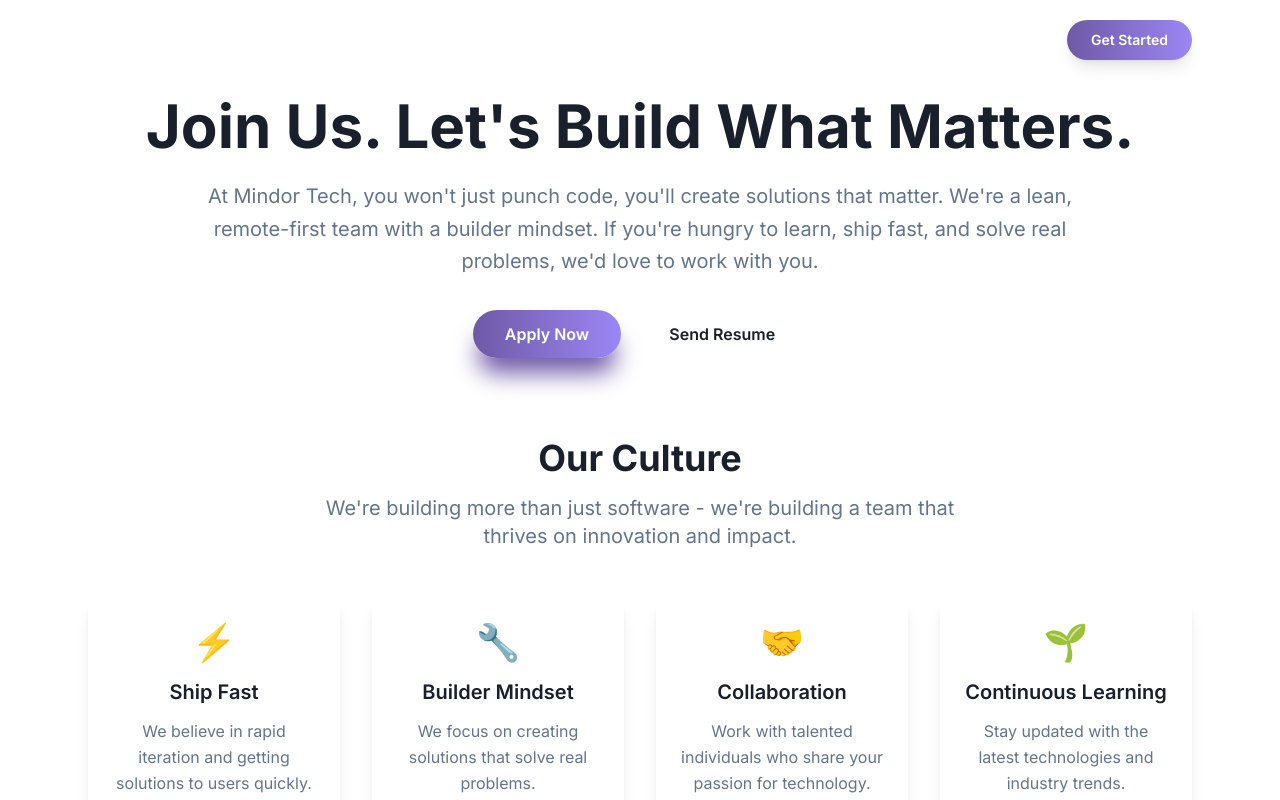
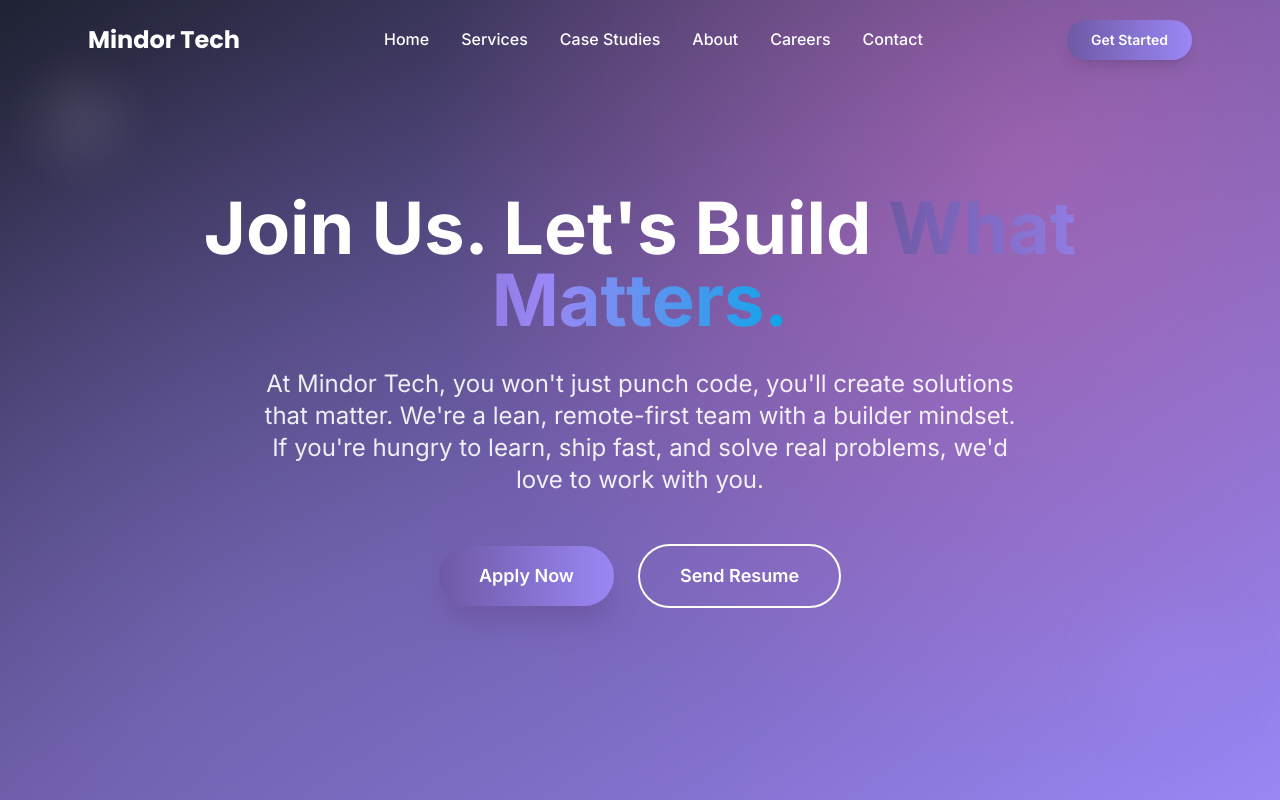
Before and after one commit to rastogi30/Mindor-tech, a React (Vite) app: page /careers in a window 1280 px wide. Shown: the top 800 px of the page. Built offline with nearby package versions, Linux system fonts and the light colour scheme.

Commit message:
minor ui fixes

```diff
--- a/src/components/Navbar.jsx
+++ b/src/components/Navbar.jsx
@@ -1,41 +1,84 @@
 import React, { useState, useEffect } from 'react';
 import { motion } from 'framer-motion';
+import { Link, useLocation } from 'react-router-dom';
 
-const Navbar = ({ scrollToSection }) => {
-  const [isScrolled, setIsScrolled] = useState(false);
+const Navbar = ({ scrollToSection, forceVisible = false }) => {
+  const [isScrolled, setIsScrolled] = useState(forceVisible);
   const [isMobileMenuOpen, setIsMobileMenuOpen] = useState(false);
+  const location = useLocation();
 
   useEffect(() => {
     const handleScroll = () => {
+      if (!forceVisible) {
         setIsScrolled(window.scrollY > 50);
+      }
     };
 
+    const handleClickOutside = (event) => {
+      if (isMobileMenuOpen && !event.target.closest('.mobile-menu-container')) {
+        setIsMobileMenuOpen(false);
+      }
+    };
+
+    // Set initial state based on forceVisible
+    if (forceVisible) {
+      setIsScrolled(true);
+    }
+
+    // Only add scroll listener if not forced visible
+    if (!forceVisible) {
       window.addEventListener('scroll', handleScroll);
-    return () => window.removeEventListener('scroll', handleScroll);
-  }, []);
+    }
+
+    document.addEventListener('click', handleClickOutside);
+
+    return () => {
+      if (!forceVisible) {
+        window.removeEventListener('scroll', handleScroll);
+      }
+      document.removeEventListener('click', handleClickOutside);
+    };
+  }, [isMobileMenuOpen, forceVisible]);
 
   const navLinks = [
-    { href: '#home', text: 'Home' },
-    { href: '#services', text: 'Services' },
-    { href: '#faq', text: 'FAQ' },
-    { href: '#contact', text: 'Contact' },
+    { href: '#home', text: 'Home', isRoute: false },
+    { href: '/services', text: 'Services', isRoute: true },
+    { href: '/case-studies', text: 'Case Studies', isRoute: true },
+    { href: '/about', text: 'About', isRoute: true },
+    { href: '/careers', text: 'Careers', isRoute: true },
+    { href: '#contact', text: 'Contact', isRoute: false },
   ];
 
-  const handleNavClick = (href) => {
-    scrollToSection(href.substring(1));
+  const handleNavClick = (link) => {
+    if (link.isRoute) {
+      // For route links, just close mobile menu
       setIsMobileMenuOpen(false);
+    } else {
+      // For scroll links, check if we're on home page
+      if (location.pathname === '/') {
+        // If on home page, just scroll to section
+        scrollToSection(link.href.substring(1));
+      } else {
+        // If on other page, navigate to home page with hash
+        window.location.href = `/${link.href}`;
+      }
+      setIsMobileMenuOpen(false);
+    }
   };
+
+  // Debug logging
+  console.log('Navbar render:', { forceVisible, isScrolled, className: forceVisible || isScrolled ? 'bg-white/95 backdrop-blur-md shadow-lg' : 'bg-transparent' });
 
   return (
     <motion.header
-      className={`fixed top-0 left-0 right-0 z-50 transition-all duration-300 ${
-        isScrolled
+      className={`mobile-menu-container fixed top-0 left-0 right-0 z-50 transition-all duration-300 ${
+        forceVisible || isScrolled
           ? 'bg-white/95 backdrop-blur-md shadow-lg'
           : 'bg-transparent'
       }`}
-      initial={{ y: -100 }}
-      animate={{ y: 0 }}
-      transition={{ duration: 0.6 }}
+      initial={{ y: -100, opacity: 0 }}
+      animate={{ y: 0, opacity: 1 }}
+      transition={{ duration: 0.6, ease: "easeOut" }}
     >
       <div className="container">
         <div className="flex items-center justify-between h-20">
@@ -46,7 +89,7 @@ const Navbar = ({ scrollToSection }) => {
             transition={{ duration: 0.2 }}
           >
             <span className={`text-2xl font-bold font-secondary ${
-              isScrolled ? 'text-primary' : 'text-white'
+              forceVisible || isScrolled ? 'text-primary' : 'text-white'
             }`}>
               Mindor Tech
             </span>
@@ -54,23 +97,55 @@ const Navbar = ({ scrollToSection }) => {
 
           {/* Desktop Navigation */}
           <nav className="hidden lg:flex items-center space-x-8">
-            {navLinks.map((link) => (
+            {navLinks.map((link, index) => (
+              link.isRoute ? (
+                <motion.div
+                  key={link.href}
+                  initial={{ opacity: 0, y: -20 }}
+                  animate={{ opacity: 1, y: 0 }}
+                  transition={{ duration: 0.4, delay: 0.1 * index }}
+                >
+                  <Link
+                    to={link.href}
+                    onClick={() => setIsMobileMenuOpen(false)}
+                    className={`nav-link relative font-medium transition-colors duration-300 group ${
+                      forceVisible || isScrolled ? 'text-text-primary hover:text-primary' : 'text-white hover:text-primary-light'
+                    } ${location.pathname === link.href ? 'text-primary' : ''}`}
+                  >
+                    {link.text}
+                    <motion.span
+                      className="absolute -bottom-1 left-0 h-0.5 bg-gradient-to-r from-primary to-primary-light"
+                      initial={{ width: 0 }}
+                      whileHover={{ width: "100%" }}
+                      transition={{ duration: 0.3 }}
+                    />
+                  </Link>
+                </motion.div>
+              ) : (
                 <motion.a
                   key={link.href}
                   href={link.href}
                   onClick={(e) => {
                     e.preventDefault();
-                  handleNavClick(link.href);
+                    handleNavClick(link);
                   }}
-                className={`nav-link relative font-medium transition-colors duration-300 ${
-                  isScrolled ? 'text-text-primary hover:text-primary' : 'text-white hover:text-primary-light'
+                  className={`nav-link relative font-medium transition-colors duration-300 group ${
+                    forceVisible || isScrolled ? 'text-text-primary hover:text-primary' : 'text-white hover:text-primary-light'
                   }`}
+                  initial={{ opacity: 0, y: -20 }}
+                  animate={{ opacity: 1, y: 0 }}
                   whileHover={{ y: -2 }}
-                transition={{ duration: 0.2 }}
+                  transition={{ duration: 0.4, delay: 0.1 * index }}
                 >
                   {link.text}
-                <span className="absolute -bottom-1 left-0 w-0 h-0.5 bg-gradient-to-r from-primary to-primary-light transition-all duration-300 group-hover:w-full"></span>
+                  <motion.span
+                    className="absolute -bottom-1 left-0 h-0.5 bg-gradient-to-r from-primary to-primary-light"
+                    initial={{ width: 0 }}
+                    whileHover={{ width: "100%" }}
+                    transition={{ duration: 0.3 }}
+                  />
                 </motion.a>
+              )
             ))}
           </nav>
 
@@ -92,42 +167,69 @@ const Navbar = ({ scrollToSection }) => {
             onClick={() => setIsMobileMenuOpen(!isMobileMenuOpen)}
           >
             <span className={`block w-6 h-0.5 transition-all duration-300 ${
-              isScrolled ? 'bg-text-primary' : 'bg-white'
+              forceVisible || isScrolled ? 'bg-text-primary' : 'bg-white'
             } ${isMobileMenuOpen ? 'rotate-45 translate-y-2' : ''}`}></span>
             <span className={`block w-6 h-0.5 transition-all duration-300 ${
-              isScrolled ? 'bg-text-primary' : 'bg-white'
+              forceVisible || isScrolled ? 'bg-text-primary' : 'bg-white'
             } ${isMobileMenuOpen ? 'opacity-0' : ''}`}></span>
             <span className={`block w-6 h-0.5 transition-all duration-300 ${
-              isScrolled ? 'bg-text-primary' : 'bg-white'
+              forceVisible || isScrolled ? 'bg-text-primary' : 'bg-white'
             } ${isMobileMenuOpen ? '-rotate-45 -translate-y-2' : ''}`}></span>
           </button>
         </div>
 
+        {/* Mobile Menu Backdrop */}
+        {isMobileMenuOpen && (
+          <motion.div
+            className="lg:hidden fixed inset-0 bg-black/20 backdrop-blur-sm z-40"
+            initial={{ opacity: 0 }}
+            animate={{ opacity: 1 }}
+            exit={{ opacity: 0 }}
+            onClick={() => setIsMobileMenuOpen(false)}
+          />
+        )}
+
         {/* Mobile Menu */}
         <motion.nav
-          className={`lg:hidden overflow-hidden transition-all duration-300 ${
-            isMobileMenuOpen ? 'max-h-64 opacity-100' : 'max-h-0 opacity-0'
+          className={`lg:hidden absolute top-full left-0 right-0 bg-white/95 backdrop-blur-md shadow-lg border-t border-border/20 z-50 ${
+            isMobileMenuOpen ? 'block' : 'hidden'
           }`}
           initial={false}
+          animate={{
+            opacity: isMobileMenuOpen ? 1 : 0,
+            y: isMobileMenuOpen ? 0 : -10
+          }}
+          transition={{ duration: 0.3 }}
         >
-          <div className="py-4 space-y-4">
+          <div className="container py-6 space-y-4">
             {navLinks.map((link) => (
+              link.isRoute ? (
+                <Link
+                  key={link.href}
+                  to={link.href}
+                  onClick={() => setIsMobileMenuOpen(false)}
+                  className={`block py-3 px-4 font-medium transition-colors duration-300 rounded-lg hover:bg-background-light ${
+                    location.pathname === link.href ? 'text-primary bg-primary/10' : 'text-text-primary hover:text-primary'
+                  }`}
+                >
+                  {link.text}
+                </Link>
+              ) : (
                 <a
                   key={link.href}
                   href={link.href}
                   onClick={(e) => {
                     e.preventDefault();
-                  handleNavClick(link.href);
+                    handleNavClick(link);
                   }}
-                className={`block py-2 font-medium transition-colors duration-300 ${
-                  isScrolled ? 'text-text-primary hover:text-primary' : 'text-white hover:text-primary-light'
-                }`}
+                  className="block py-3 px-4 font-medium transition-colors duration-300 rounded-lg hover:bg-background-light text-text-primary hover:text-primary"
                 >
                   {link.text}
                 </a>
+              )
             ))}
             <button
-              className="btn btn-primary w-full rounded-full px-6 py-3 text-sm font-semibold"
+              className="btn btn-primary w-full rounded-full px-6 py-3 text-sm font-semibold mt-4"
               onClick={() => {
                 scrollToSection('contact');
                 setIsMobileMenuOpen(false);
--- a/src/pages/CareersPage.jsx
+++ b/src/pages/CareersPage.jsx
@@ -157,40 +157,117 @@ const CareersPage = () => {
   ];
 
   return (
-    <div className="min-h-screen bg-gradient-to-br from-background to-background-light">
-      <Navbar scrollToSection={scrollToSection} forceVisible={true} />
+    <div className="min-h-screen">
+      <Navbar scrollToSection={scrollToSection} />
+
+      {/* Hero Section with Hero background */}
+      <section className="relative min-h-screen flex items-center justify-center overflow-hidden">
+        {/* Background - same as Hero.jsx */}
+        <div className="absolute inset-0 bg-gradient-to-br from-primary-dark via-primary to-primary-light z-0">
+          <div className="absolute inset-0 bg-gradient-hero opacity-50 z-10"></div>
+          <div
+            className="absolute inset-0 z-20"
+            style={{
+              background: 'radial-gradient(circle at 20% 80%, rgba(120, 119, 198, 0.3) 0%, transparent 50%), radial-gradient(circle at 80% 20%, rgba(255, 119, 198, 0.3) 0%, transparent 50%)'
+            }}
+          ></div>
+        </div>
+
+        {/* Content */}
+        <div className="container relative z-30">
+          <motion.div
+            className="text-center max-w-4xl mx-auto"
+            initial={{ opacity: 0, y: 50 }}
+            animate={{ opacity: 1, y: 0 }}
+            transition={{ duration: 0.8, delay: 0.2 }}
+          >
+            <motion.h1
+              className="text-4xl md:text-5xl lg:text-6xl xl:text-7xl font-bold mb-8 leading-tight"
+              initial={{ opacity: 0, y: 30 }}
+              animate={{ opacity: 1, y: 0 }}
+              transition={{ duration: 0.8, delay: 0.4 }}
+            >
+              <span className="text-white">Join Us. Let's Build{' '}</span>
+              <span className="gradient-text-hero bg-gradient-to-r from-primary via-primary-light to-accent bg-clip-text text-transparent">What Matters.</span>
+            </motion.h1>
+            <motion.p
+              className="text-xl md:text-2xl text-white/90 mb-12 max-w-3xl mx-auto leading-relaxed"
+              initial={{ opacity: 0, y: 30 }}
+              animate={{ opacity: 1, y: 0 }}
+              transition={{ duration: 0.8, delay: 0.6 }}
+            >
+              At Mindor Tech, you won't just punch code, you'll create solutions that matter. We're a lean, remote-first team with a builder mindset. If you're hungry to learn, ship fast, and solve real problems, we'd love to work with you.
+            </motion.p>
+            <motion.div
+              className="flex flex-col sm:flex-row gap-6 justify-center items-center"
+              initial={{ opacity: 0, y: 30 }}
+              animate={{ opacity: 1, y: 0 }}
+              transition={{ duration: 0.8, delay: 0.8 }}
+            >
+              <motion.a
+                href="mailto:info@mindor.tech?subject=Job Application"
+                className="btn btn-primary-large"
+                whileHover={{ scale: 1.05 }}
+                whileTap={{ scale: 0.95 }}
+              >
+                Apply Now
+              </motion.a>
+              <motion.a
+                href="mailto:info@mindor.tech?subject=Resume Submission"
+                className="btn btn-secondary-large"
+                whileHover={{ scale: 1.05 }}
+                whileTap={{ scale: 0.95 }}
+              >
+                Send Resume
+              </motion.a>
+            </motion.div>
+          </motion.div>
+        </div>
+
+        {/* Floating elements */}
+        <motion.div
+          className="absolute top-20 left-10 w-20 h-20 bg-white/10 rounded-full blur-xl"
+          animate={{
+            y: [0, -20, 0],
+            x: [0, 10, 0],
+          }}
+          transition={{
+            duration: 6,
+            repeat: Infinity,
+            ease: "easeInOut"
+          }}
+        />
+
+        <motion.div
+          className="absolute bottom-20 right-10 w-32 h-32 bg-primary-light/20 rounded-full blur-xl"
+          animate={{
+            y: [0, 30, 0],
+            x: [0, -15, 0],
+          }}
+          transition={{
+            duration: 8,
+            repeat: Infinity,
+            ease: "easeInOut"
+          }}
+        />
+
+        <style jsx>{`
+          @keyframes float {
+            0%, 100% {
+              transform: translateY(0px) translateX(0px);
+              opacity: 0;
+            }
+            50% {
+              transform: translateY(-20px) translateX(10px);
+              opacity: 1;
+            }
+          }
+        `}</style>
+      </section>
 
       {/* Main Content */}
-      <main className="py-24">
-        <div className="container">
-          {/* Hero Section */}
-          <motion.div
-            className="text-center mb-20"
-            initial={{ opacity: 0, y: 30 }}
-            animate={{ opacity: 1, y: 0 }}
-            transition={{ duration: 0.6 }}
-          >
-            <h1 className="text-5xl md:text-6xl font-bold text-text-primary mb-6">
-              Join Us. Let's Build What Matters.
-            </h1>
-            <p className="text-xl text-text-secondary max-w-4xl mx-auto leading-relaxed mb-8">
-              At Mindor Tech, you won't just punch code, you'll create solutions that matter. We're a lean, remote-first team with a builder mindset. If you're hungry to learn, ship fast, and solve real problems, we'd love to work with you.
-            </p>
-            <div className="flex flex-col sm:flex-row gap-4 justify-center">
-              <a
-                href="mailto:info@mindor.tech?subject=Job Application"
-                className="btn btn-primary rounded-full px-8 py-3 text-white font-semibold hover:shadow-lg transition-all duration-300"
-              >
-                Apply Now
-              </a>
-              <a
-                href="mailto:info@mindor.tech?subject=Resume Submission"
-                className="btn btn-outline-primary rounded-full px-8 py-3 font-semibold hover:bg-primary hover:text-white transition-all duration-300"
-              >
-                Send Resume
-              </a>
-            </div>
-          </motion.div>
+      <main className="bg-gradient-to-br from-background to-background-light">
+        <div className="container py-24">
 
           {/* Culture Section */}
           <motion.section
```
Lines whose indentation alone changed are shown as unchanged.
